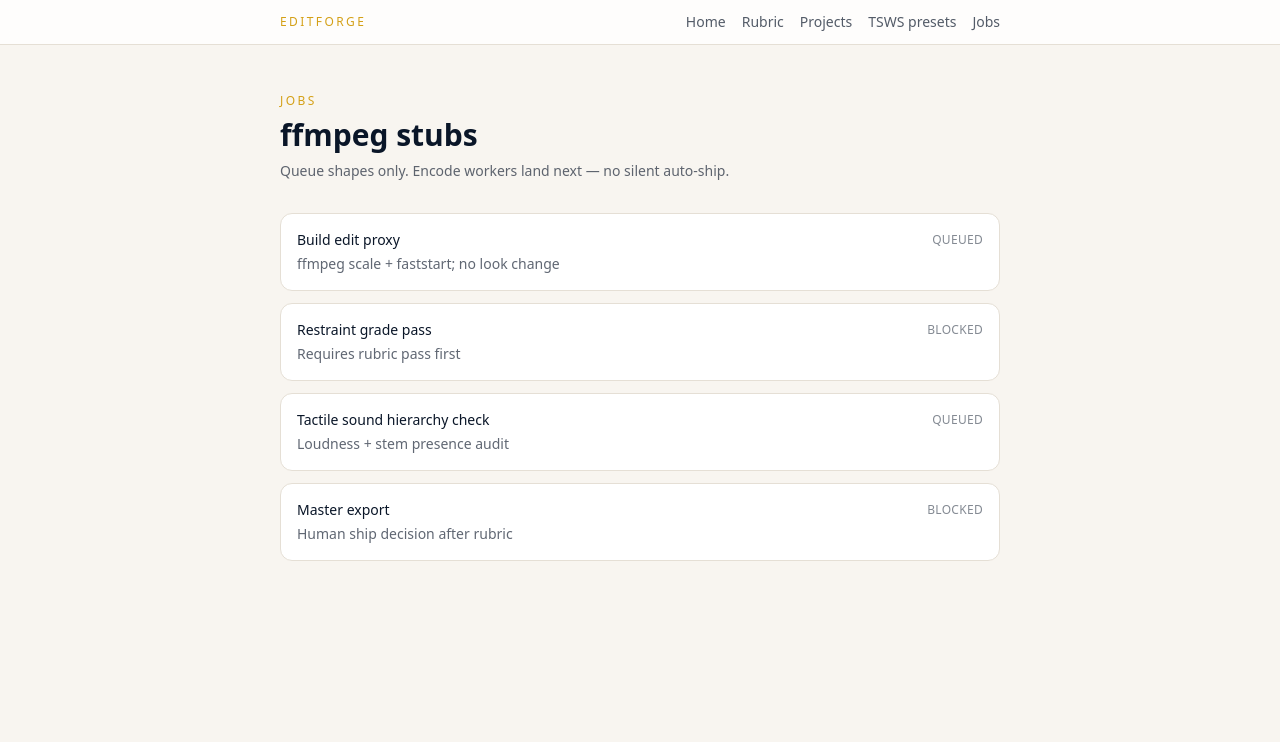
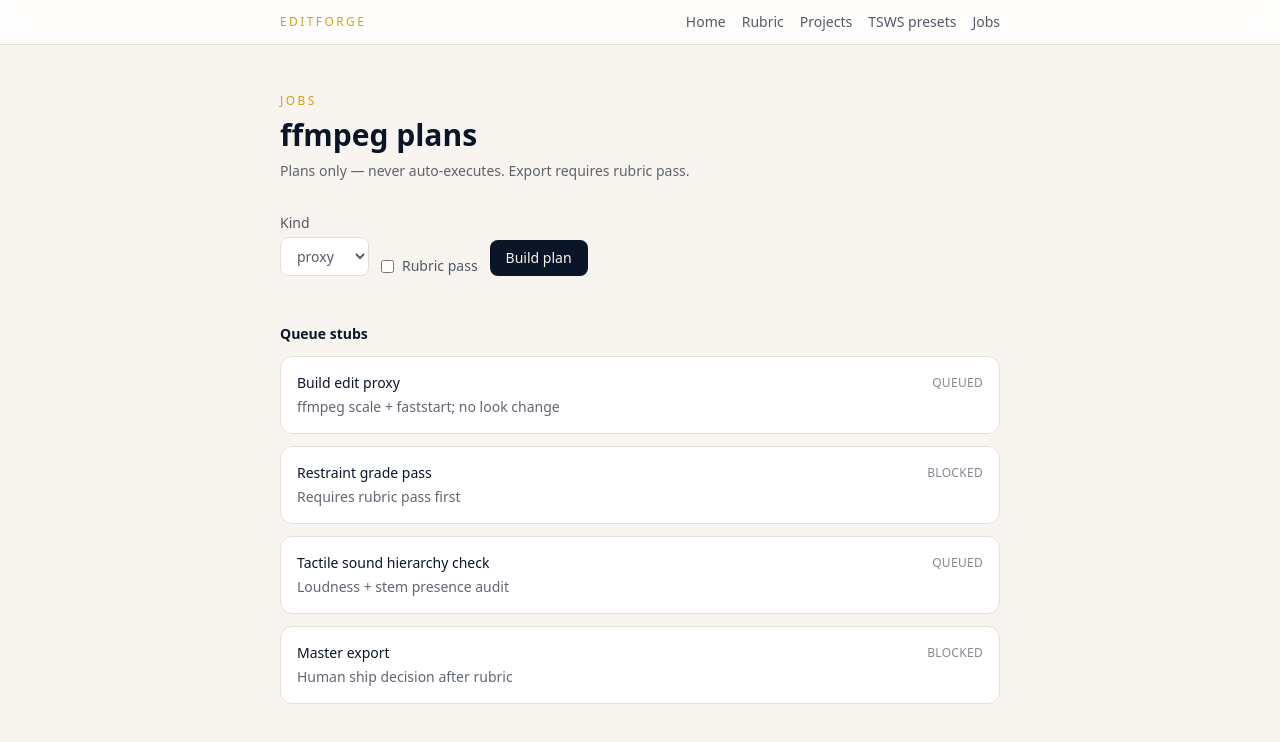
Before and after one commit to tdveal74-cell/EditForge, a Next.js app: page /jobs in a window 1280 px wide. Shown: the top 742 px of the page. Built offline with nearby package versions, Linux system fonts and the light colour scheme.

Commit message:
finish MVP loop: rubric saves to cut, jobs ffmpeg planner UI, home CTAs

```diff
--- a/app/jobs/page.tsx
+++ b/app/jobs/page.tsx
@@ -1,14 +1,78 @@
+"use client";
+
+import { useState } from "react";
 import { JOB_STUBS } from "@/lib/jobs";
+import { Button } from "@/components/ui/button";
 
 export default function JobsPage() {
+  const [kind, setKind] = useState<"proxy" | "export">("proxy");
+  const [rubricPass, setRubricPass] = useState(false);
+  const [result, setResult] = useState<string | null>(null);
+
+  async function plan() {
+    setResult(null);
+    const res = await fetch("/api/ffmpeg/plan", {
+      method: "POST",
+      headers: { "Content-Type": "application/json" },
+      body: JSON.stringify({
+        kind,
+        rubricPass,
+        inputPath: "input.mp4",
+        outputPath: kind === "export" ? "master.mp4" : "proxy.mp4",
+      }),
+    });
+    const data = await res.json();
+    setResult(
+      JSON.stringify(
+        { allowed: data.allowed, reason: data.reason, command: data.plan?.command },
+        null,
+        2
+      )
+    );
+  }
+
   return (
     <main className="mx-auto max-w-3xl px-6 py-12">
       <p className="text-xs font-medium uppercase tracking-[0.2em] text-amber">Jobs</p>
-      <h1 className="mt-2 text-3xl font-semibold text-navy">ffmpeg stubs</h1>
+      <h1 className="mt-2 text-3xl font-semibold text-navy">ffmpeg plans</h1>
       <p className="mt-2 text-sm text-navy/65">
-        Queue shapes only. Encode workers land next — no silent auto-ship.
+        Plans only — never auto-executes. Export requires rubric pass.
       </p>
-      <ul className="mt-8 space-y-3">
+
+      <div className="mt-8 flex flex-wrap items-end gap-3">
+        <label className="text-sm text-navy/70">
+          Kind
+          <select
+            className="mt-1 block rounded-control border border-border bg-surface-elevated px-3 py-2 text-sm"
+            value={kind}
+            onChange={(e) => setKind(e.target.value as "proxy" | "export")}
+          >
+            <option value="proxy">proxy</option>
+            <option value="export">export</option>
+          </select>
+        </label>
+        <label className="flex items-center gap-2 text-sm text-navy/70">
+          <input
+            type="checkbox"
+            className="accent-amber"
+            checked={rubricPass}
+            onChange={(e) => setRubricPass(e.target.checked)}
+          />
+          Rubric pass
+        </label>
+        <Button type="button" onClick={plan}>
+          Build plan
+        </Button>
+      </div>
+
+      {result && (
+        <pre className="mt-6 overflow-x-auto rounded-card border border-border bg-navy p-4 text-xs text-surface">
+          {result}
+        </pre>
+      )}
+
+      <h2 className="mt-12 text-sm font-semibold text-navy">Queue stubs</h2>
+      <ul className="mt-3 space-y-3">
         {JOB_STUBS.map((j) => (
           <li key={j.id} className="rounded-card border border-border bg-surface-elevated p-4">
             <div className="flex items-center justify-between gap-3">
--- a/app/page.tsx
+++ b/app/page.tsx
@@ -1,9 +1,10 @@
+import Link from "next/link";
+import { Button } from "@/components/ui/button";
+
 export default function HomePage() {
   return (
     <main className="mx-auto max-w-3xl px-6 py-16">
-      <p className="text-xs font-medium uppercase tracking-[0.2em] text-amber">
-        EditForge
-      </p>
+      <p className="text-xs font-medium uppercase tracking-[0.2em] text-amber">EditForge</p>
       <h1 className="mt-3 text-4xl font-semibold tracking-tight text-navy">
         Post-production OS
       </h1>
@@ -11,6 +12,21 @@ export default function HomePage() {
         Premium restraint finishing for commercials, faceless content, Shorts,
         Reels, and TSWS cuts. Protect existing quality. Intentional endings.
       </p>
+      <div className="mt-8 flex flex-wrap gap-3">
+        <Link href="/projects">
+          <Button type="button">Projects</Button>
+        </Link>
+        <Link href="/rubric">
+          <Button type="button" variant="secondary">
+            Rubric
+          </Button>
+        </Link>
+        <Link href="/jobs">
+          <Button type="button" variant="ghost">
+            ffmpeg plans
+          </Button>
+        </Link>
+      </div>
       <div className="mt-10 grid gap-4 sm:grid-cols-2">
         <section className="rounded-card border border-border bg-surface-elevated p-5 shadow-sm">
           <h2 className="text-sm font-semibold text-navy">Restraint grade</h2>
--- a/app/rubric/page.tsx
+++ b/app/rubric/page.tsx
@@ -1,22 +1,66 @@
 "use client";
 
-import { useMemo, useState } from "react";
+import { useEffect, useMemo, useState } from "react";
 import { RESTRAINT_RUBRIC, allRequiredPass } from "@/lib/restraint";
 import { Button } from "@/components/ui/button";
 
+type Cut = { id: string; title: string; rubricPass?: boolean };
+
 export default function RubricPage() {
   const [results, setResults] = useState<Record<string, boolean>>({});
+  const [cuts, setCuts] = useState<Cut[]>([]);
+  const [cutId, setCutId] = useState("");
+  const [msg, setMsg] = useState<string | null>(null);
   const pass = useMemo(() => allRequiredPass(results), [results]);
+
+  useEffect(() => {
+    fetch("/api/cuts")
+      .then((r) => r.json())
+      .then((d) => {
+        setCuts(d.cuts || []);
+        if (d.cuts?.[0]) setCutId(d.cuts[0].id);
+      })
+      .catch(() => setMsg("Could not load cuts"));
+  }, []);
+
+  async function savePass() {
+    if (!cutId || !pass) return;
+    setMsg(null);
+    const res = await fetch(`/api/cuts/${cutId}/rubric`, {
+      method: "POST",
+      headers: { "Content-Type": "application/json" },
+      body: JSON.stringify({ pass: true }),
+    });
+    if (!res.ok) {
+      setMsg("Failed to save rubric pass");
+      return;
+    }
+    setMsg("Rubric pass saved for cut — export plans unlocked");
+  }
 
   return (
     <main className="mx-auto max-w-2xl px-6 py-12">
-      <p className="text-xs font-medium uppercase tracking-[0.2em] text-amber">
-        EditForge
-      </p>
+      <p className="text-xs font-medium uppercase tracking-[0.2em] text-amber">EditForge</p>
       <h1 className="mt-2 text-3xl font-semibold text-navy">Restraint rubric</h1>
       <p className="mt-2 text-sm text-navy/65">
         Mark each check only when true. Required items must all pass before ship.
       </p>
+
+      <label className="mt-6 block text-sm text-navy/70">
+        Cut
+        <select
+          className="mt-1 w-full rounded-control border border-border bg-surface-elevated px-3 py-2 text-sm text-navy"
+          value={cutId}
+          onChange={(e) => setCutId(e.target.value)}
+        >
+          {cuts.map((c) => (
+            <option key={c.id} value={c.id}>
+              {c.title}
+            </option>
+          ))}
+        </select>
+      </label>
+
       <ul className="mt-8 space-y-3">
         {RESTRAINT_RUBRIC.map((c) => (
           <li
@@ -33,21 +77,21 @@ export default function RubricPage() {
             />
             <div>
               <p className="text-sm font-medium text-navy">{c.label}</p>
-              {c.required && (
-                <p className="text-xs text-navy/50">Required</p>
-              )}
+              {c.required && <p className="text-xs text-navy/50">Required</p>}
             </div>
           </li>
         ))}
       </ul>
-      <div className="mt-8 flex items-center gap-3">
-        <Button disabled={!pass} type="button">
-          {pass ? "Rubric pass" : "Incomplete"}
+
+      <div className="mt-8 flex flex-wrap items-center gap-3">
+        <Button disabled={!pass || !cutId} type="button" onClick={savePass}>
+          {pass ? "Save rubric pass" : "Incomplete"}
         </Button>
         <span className="text-sm text-navy/60">
           {pass ? "Ready for human ship decision" : "Complete required checks"}
         </span>
       </div>
+      {msg && <p className="mt-3 text-sm text-navy/80">{msg}</p>}
     </main>
   );
 }
```
Also changed, not shown: next-env.d.ts (added), 2 other files (tests, documents, lock files or other folders).
